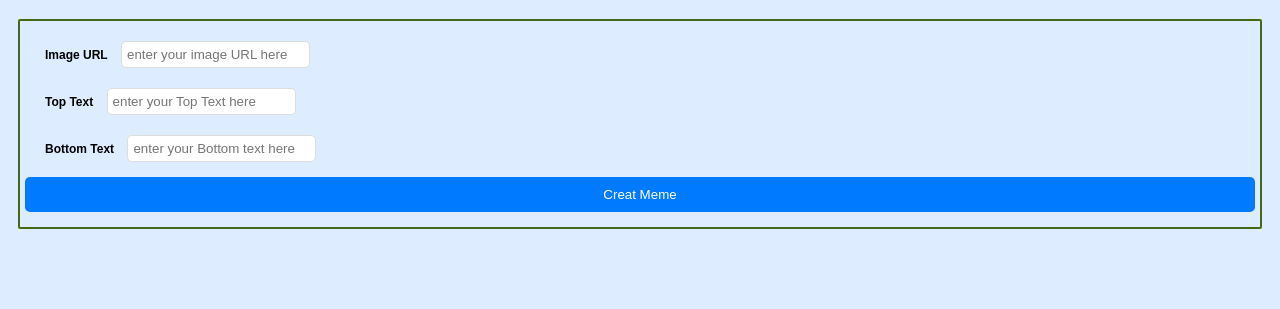
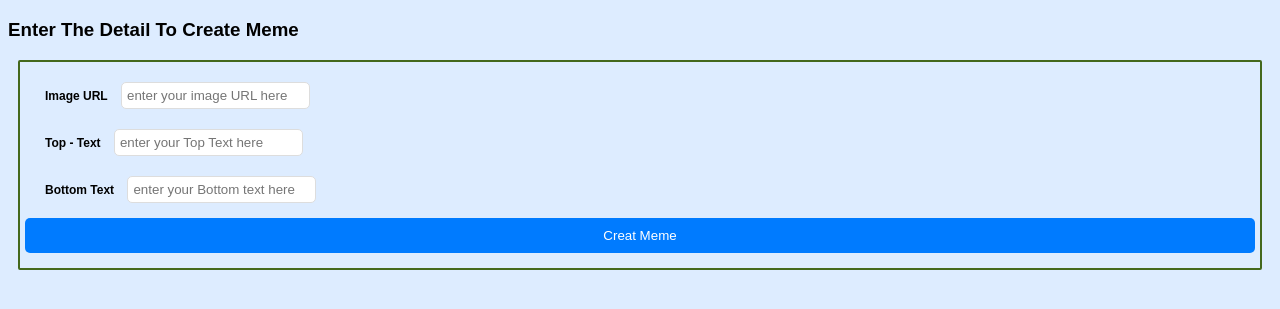
Before and after one commit to parth167/meme-generator, a plain HTML site: page index.html in a window 1280 px wide. Shown: the part 61-370 px from the top of the page. Drawn offline with Linux system fonts and the light colour scheme.

Commit message:
add some text to give user detail

```diff
--- a/index.html
+++ b/index.html
@@ -8,6 +8,7 @@
   </head>
   <body>
     <h1>Welcome to Meme-Generator</h1>
+    <h3>Enter The Detail To Create Meme</h3>
     <form id="memeform" class="memeform">
       <div class="forminput">
         <label for="image">Image URL</label>
@@ -20,7 +21,7 @@
         />
       </div>
       <div class="forminput">
-        <label for="toptext">Top Text</label>
+        <label for="toptext"> Top - Text </label>
         <input
           type="text"
           name="toptext"
```
